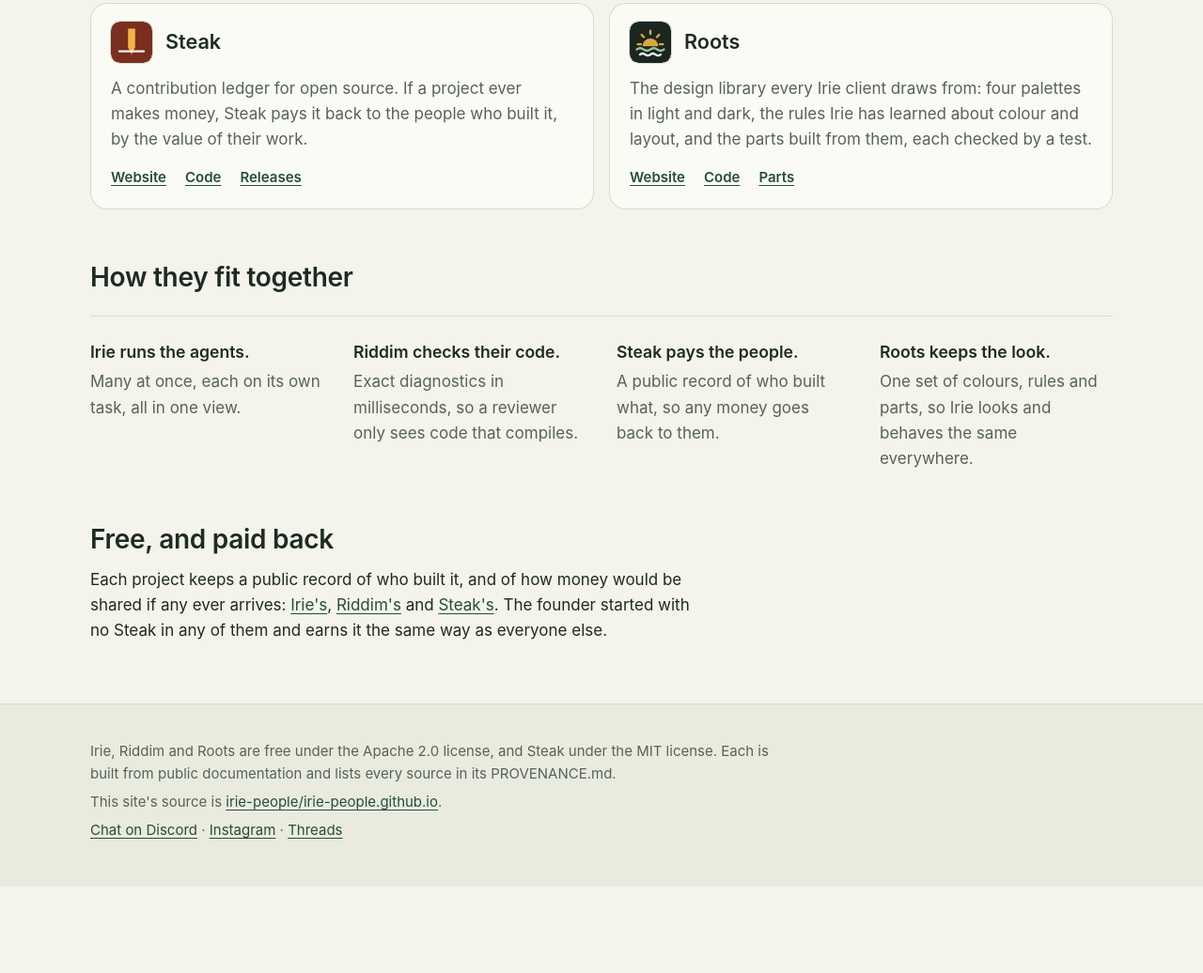
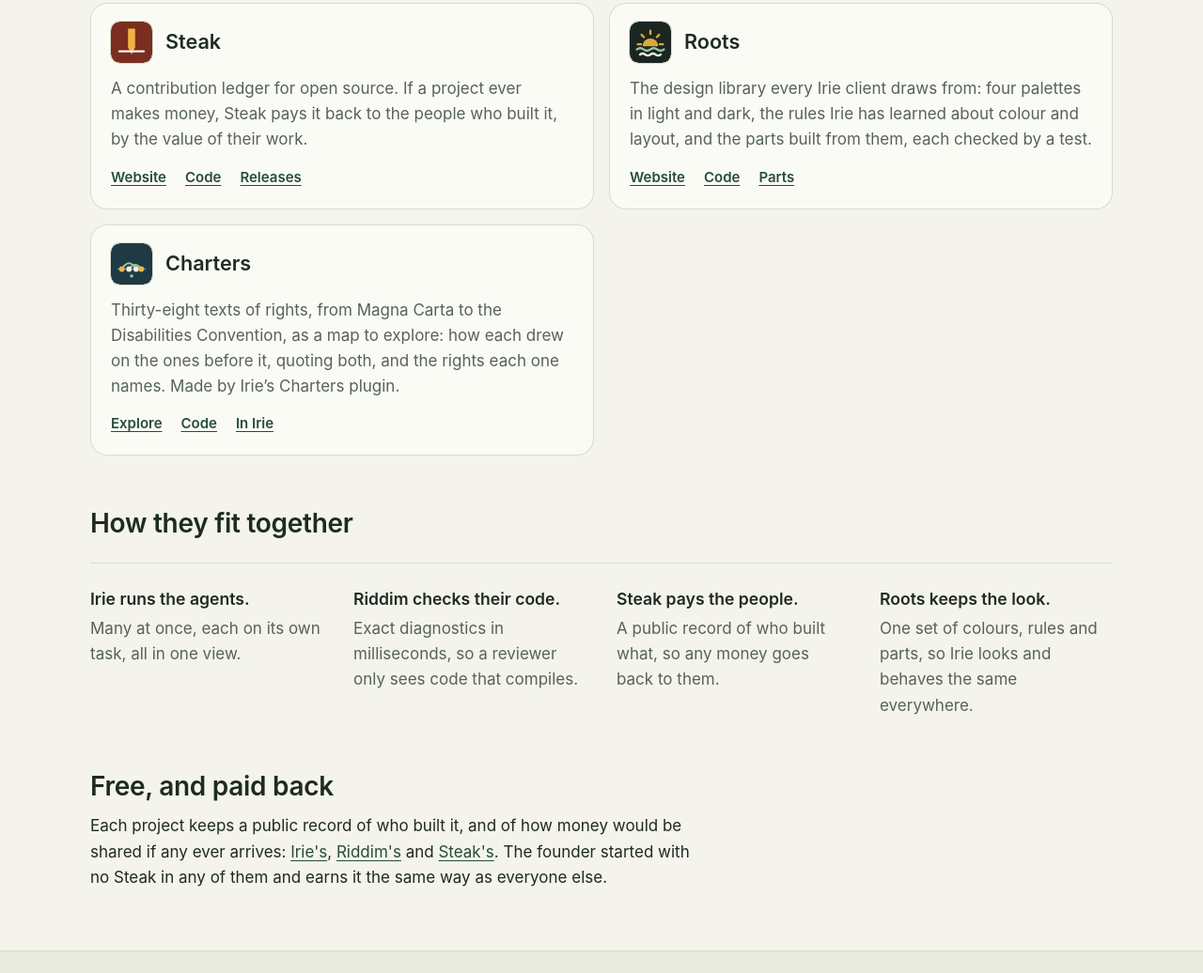
Before and after one commit to irie-people/irie-people.github.io, a plain HTML site: page index.html in a window 1280 px wide. Shown: the part 845-1881 px from the top of the page at 94% size. Before the commit the page ends 1789 px from the top, so only its background shows below. Drawn offline with Linux system fonts and the light colour scheme.

Commit message:
feat: Charters, the charters as a map, among the projects
Thirty-eight texts of rights as a map to explore, made by Irie's Charters
plugin and on a site of its own at /charters/.

Co-Authored-By: Claude Opus 5.5 <noreply@anthropic.com>
Signed-off-by: Irie <0+irie-placeholder@users.noreply.github.com>

```diff
--- a/index.html
+++ b/index.html
@@ -95,6 +95,16 @@
           <li><a href="roots/explorer/index.html">Parts</a></li>
         </ul>
       </li>
+      <li class="card">
+        <svg viewBox="0 0 64 64" aria-hidden="true" focusable="false"><rect width="64" height="64" rx="14" fill="#1F3A45"/><path d="M11 40h42" stroke="#ECF0E6" stroke-width="2.4" stroke-linecap="round" opacity=".45"/><path d="M17 40q11-18 22 0M28 40q9.5-13 19 0" fill="none" stroke="#9CC5A1" stroke-width="2.8" stroke-linecap="round"/><circle cx="17" cy="40" r="4.2" fill="#F2B544"/><circle cx="28" cy="40" r="4.2" fill="#ECF0E6"/><circle cx="39" cy="40" r="4.2" fill="#ECF0E6"/><circle cx="47" cy="40" r="4.2" fill="#F2B544"/><path d="M32 47.5l3.2 3.2-3.2 3.2-3.2-3.2z" fill="#9CC5A1"/></svg>
+        <h3><a href="charters/">Charters</a></h3>
+        <p>Thirty-eight texts of rights, from Magna Carta to the Disabilities Convention, as a map to explore: how each drew on the ones before it, quoting both, and the rights each one names. Made by Irie’s Charters plugin.</p>
+        <ul class="links">
+          <li><a href="charters/">Explore</a></li>
+          <li><a href="https://github.com/irie-people/charters">Code</a></li>
+          <li><a href="irie/recipes.html#charters">In Irie</a></li>
+        </ul>
+      </li>
     </ul>
   </section>
 
```
